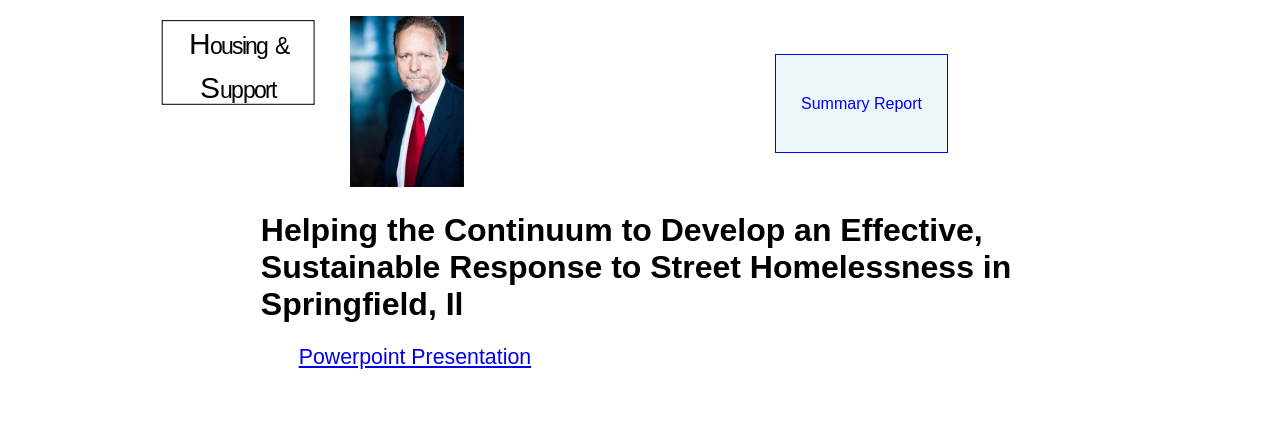
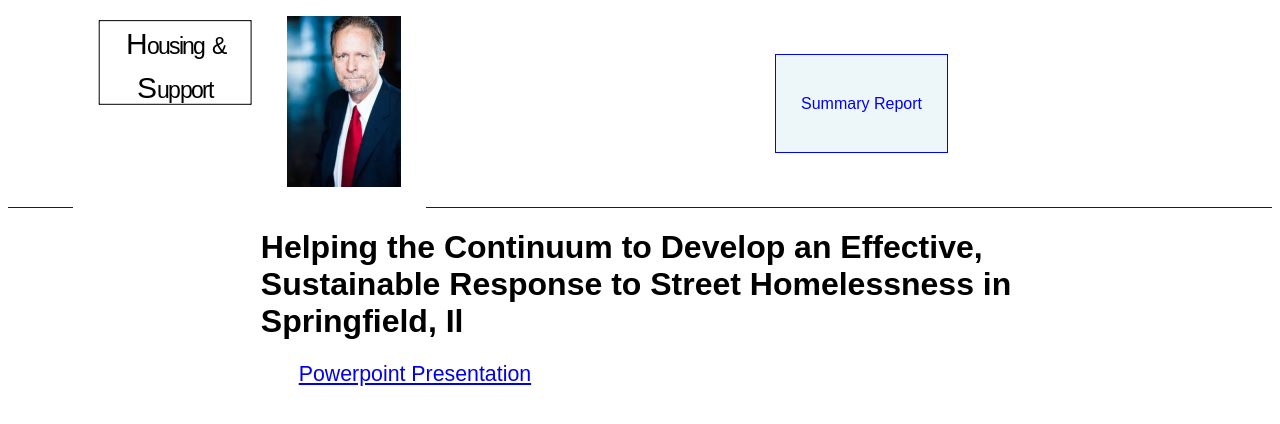
Before and after one commit to MatthewFallon/johnfallonsite2, a plain HTML site: page index.html in a window 1280 px wide. Drawn offline with Linux system fonts and the light colour scheme.

Commit message:
tweaking css

```diff
--- a/index.css
+++ b/index.css
@@ -3,8 +3,8 @@ body {
     font-size: 12pt;
 }
 nav {
-    width: 90%;
     margin: 0 auto;
+    border-bottom: 1px solid blue;
 }
 nav ul {
     display: grid;
```
